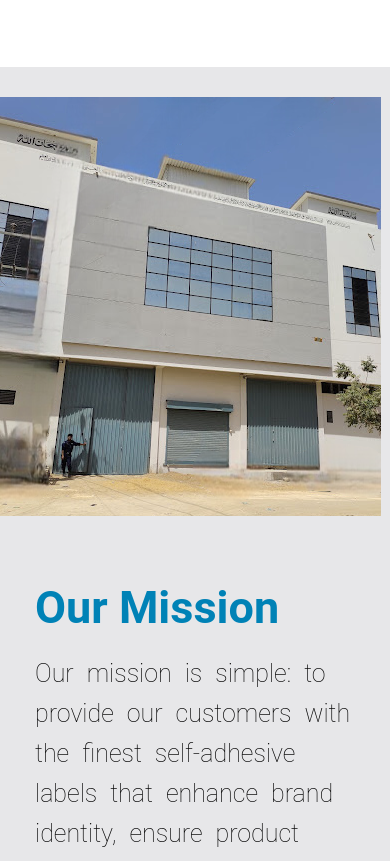
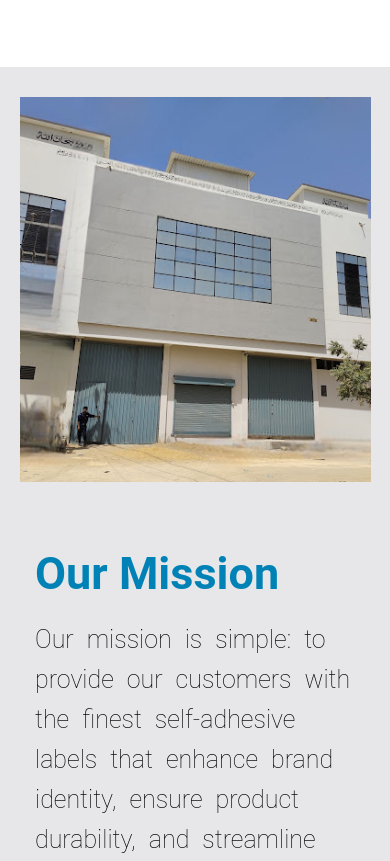
Before and after one commit to leocomo/universal-label, a plain HTML site: page index.html in a window 390 px wide. Shown: the part 1745-2606 px from the top of the page. Drawn offline with Linux system fonts and the light colour scheme.

Commit message:
Update style.css

```diff
--- a/style.css
+++ b/style.css
@@ -785,7 +785,8 @@ color: rgb(0, 130, 182);
     justify-content: center;
 }
 .our-mission img{
-margin-left: 10px;
+margin-left: 20px;
+	max-width: 90vw;
 }
 .quality{
   padding: 50px 30px;
```
